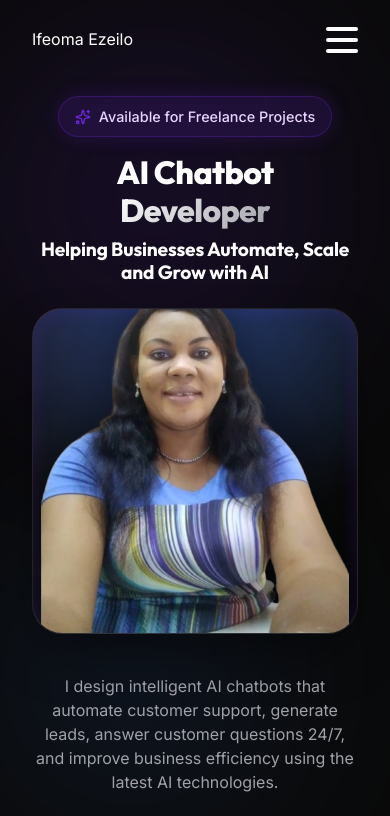
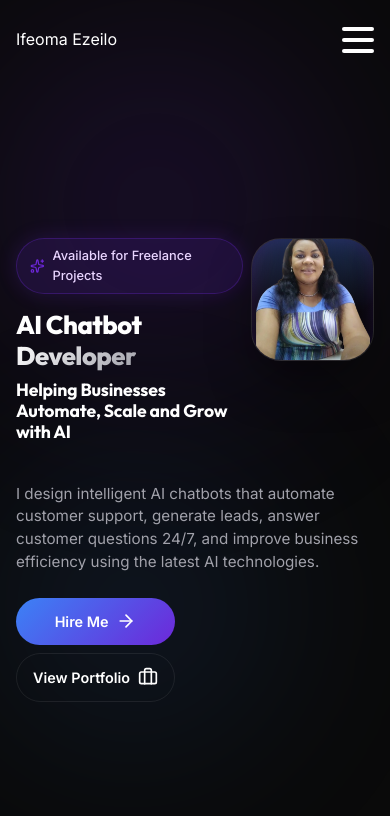
Before and after one commit to efgfdsdfdf/ifeoma, a React (Vite) app: page / in a window 390 px wide. Shown: the top 816 px of the page. Built offline with nearby package versions, Linux system fonts and the light colour scheme.

Commit message:
UI: Reverted small mobile layout to side-by-side and expanded container width

```diff
--- a/src/components/components.css
+++ b/src/components/components.css
@@ -684,32 +684,42 @@
 }
 
 @media (max-width: 480px) {
+  .container {
+    padding: 0 1rem; /* Reduce padding so content reaches edges */
+  }
+
   .hero-top-section {
-    grid-template-columns: 1fr; /* Stack title and image on very small phones so it's not squished */
-    gap: 1.5rem;
-    text-align: center;
+    grid-template-columns: 1.3fr 0.7fr; /* Force title left, image right */
+    gap: 0.5rem;
+    text-align: left;
   }
 
   .hero-titles {
-    align-items: center;
+    align-items: flex-start;
   }
 
   .hero-bottom-section {
-    align-items: center;
-    text-align: center;
+    align-items: flex-start;
+    text-align: left;
+    width: 100%;
   }
 
   .heading-large {
-    font-size: 2rem;
+    font-size: 1.6rem; /* Slightly smaller to fit side-by-side */
   }
 
   .heading-medium {
-    font-size: 1.2rem;
+    font-size: 1.1rem;
   }
 
   .hero-subtitle {
-    font-size: 1rem;
-    text-align: center;
+    font-size: 0.95rem;
+    text-align: left;
+  }
+
+  .hero-badge {
+    padding: 0.4rem 0.8rem;
+    font-size: 0.8rem;
   }
 
   /* Drop to 1 column on very small screens to avoid squishing */
```
